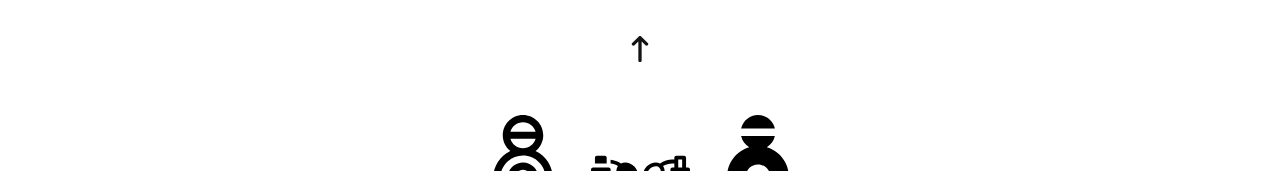
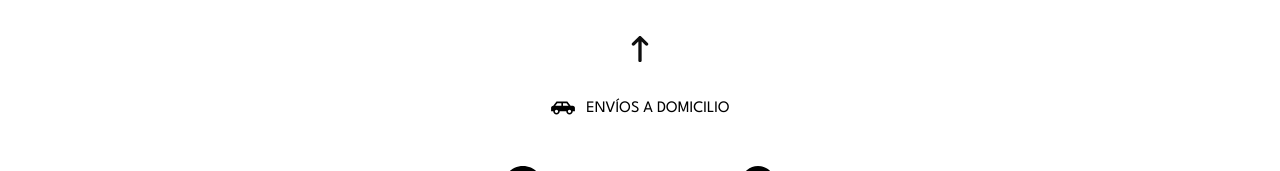
Before and after one commit to antoninosartori/catalogoCasaMya, a React (Vite) app: page /#/ in a window 1280 px wide. Shown: the part 419-590 px from the top of the page. Built offline with nearby package versions, Linux system fonts and the light colour scheme; no server answers.

Commit message:
homepage envios a domicilio

```diff
--- a/src/App.css
+++ b/src/App.css
@@ -8,6 +8,19 @@ main section{
     margin: 0 auto;
     padding-top: 25px;
     max-width: 992px;
+}
+
+.delivery-container__home{
+    width: 100%;
+    display: flex;
+    justify-content: center;
+    align-items: center;
+    gap: 10px;
+    text-transform: uppercase;
+}
+
+.delivery-container__home img{
+    width: var(--fontSizeNormal);
 }
 
 .content-container{
--- a/src/consts/const.js
+++ b/src/consts/const.js
@@ -14,10 +14,14 @@ export const brandsImages = [
 /*   {
     name: 'Chester Ice',
     imagePath: 'https://drive.google.com/uc?export=view&id=1XuF7iyPc4N2_jO0JlHUVdv0YyE_XADXs&rl'
-  }, */
+  },   */
   {
     name: 'Ciel',
     imagePath: 'https://drive.google.com/uc?export=view&id=1GVyaR5xaFfQsoE1CVyQWMlUmI1PzXlTE&rl'
+  },
+  {
+    name: 'Carolina Herrera',
+    imagePath: 'https://drive.google.com/uc?export=view&id=1PsPg6QCtDzB7UPL35X0OqoMPjusiod6n&rl'
   },
   {
     name: 'Agatha Ruiz',
@@ -27,11 +31,11 @@ export const brandsImages = [
     name: 'Kevin',
     imagePath: 'https://cdn.batitienda.com/baticloud/images/brand_ce813ec668d64eb49efb95306d6b8b2a_637437997968733165_0_m.webp'
   },
-  {
+  /* {
     name: 'Soul Essences',
     imagePath: 'https://drive.google.com/uc?export=view&id=1odCQ3XjTyFttz2aCK_PlkaapXR9ipNTc&rl'
   },
-
+ */
 ]
 
 export const mercadoPagoInfo = [
--- a/src/pages/HomePage.jsx
+++ b/src/pages/HomePage.jsx
@@ -11,6 +11,7 @@ import fragance from '../assets/fragance.svg'
 import fragance2 from '../assets/fragance2.svg'
 import fragance3 from '../assets/fragance3.svg'
 import fragance4 from '../assets/fragance4.svg'
+import car from '../assets/car.svg'
 import GridCards from '../components/GridCards'
 
 
@@ -22,6 +23,8 @@ function HomePage() {
       < Header />
 
       <main>
+
+
         < SearchBrand toOrderButton />
 
         <section className='content-container'>
@@ -33,6 +36,13 @@ function HomePage() {
 
           < GoUpArrow />
 
+        </section>
+
+        <section>
+          <div className='delivery-container__home'>
+            <img src={car} alt="" />
+            <p>envíos a domicilio</p>
+          </div>
         </section>
 
         <section className='separator'>
```
